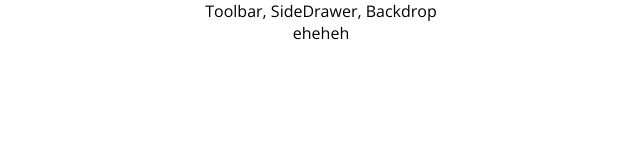
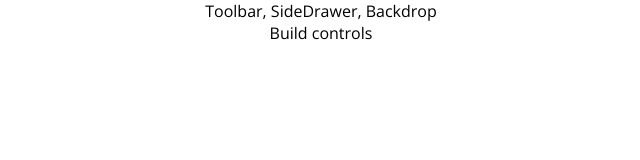
Before and after one commit to domidomi/react-burger-app, a React app: page / in a window 1280 px wide. Shown: the top 160 px of the page, without its empty margins (319-959 px from the left). Built offline with nearby package versions, Linux system fonts and the light colour scheme.

Commit message:
BurgerBuilder component created

```diff
--- a/src/App.js
+++ b/src/App.js
@@ -1,13 +1,14 @@
 import React, { Component } from 'react';
 import './App.css';
 import Layout from './components/Layout/Layout';
+import BurgerBuilder from './containers/BurgerBuilder/BurgerBuilder';
 
 class App extends Component {
   render() {
     return (
       <div className="App">
         <Layout>
-          eheheh
+          <BurgerBuilder/>
         </Layout>
 
       </div>
--- /dev/null
+++ b/src/containers/BurgerBuilder/BurgerBuilder.js
@@ -0,0 +1,14 @@
+import React, { Component } from 'react';
+import Auxi from '../../hoc/Auxi';
+import Burger from '../../components/Burger/Burger';
+
+export default class BurgerBuilder extends Component {
+  render() {
+    return (
+      <Auxi>
+        <Burger></Burger>
+        <div>Build controls</div>
+      </Auxi>
+    )
+  }
+}
```
